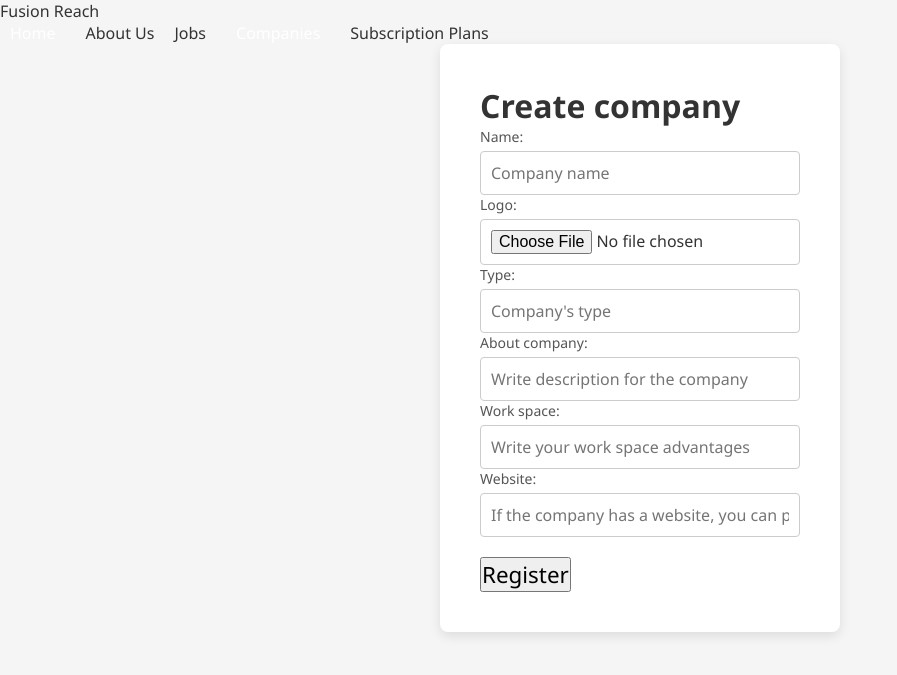
After one commit to Kaloqn250/Fusion-Raech, a Django app: page /companies/create/ in a window 1280 px wide. The commit adds this page. Shown: the top 675 px of the page, without its empty margins (0-897 px from the left). Run offline with Django 5.2, Linux system fonts and the light colour scheme.

Commit message:
Added more features

```diff
--- a/Fusion_Reach/settings.py
+++ b/Fusion_Reach/settings.py
@@ -124,3 +124,6 @@ USE_TZ = True
 
 STATIC_URL = 'static/'
 STATICFILES_DIRS = [BASE_DIR / 'static']
+
+MEDIA_URL = '/media/'
+MEDIA_ROOT = BASE_DIR / 'media'
--- a/Fusion_Reach/urls.py
+++ b/Fusion_Reach/urls.py
@@ -20,4 +20,5 @@ from django.urls import path, include
 urlpatterns = [
     path('admin/', admin.site.urls),
     path('', include('common_app.urls')),
+    path('companies/', include('companies.urls')),
 ]
--- /dev/null
+++ b/companies/forms.py
@@ -0,0 +1,29 @@
+from django import forms
+
+from companies.models import Company
+
+
+class CompanyForm(forms.ModelForm):
+    class Meta:
+        model = Company
+        fields = '__all__'
+        widgets = {
+            'name': forms.TextInput(attrs={
+                'placeholder':  'Company name',
+            }),
+            'logo': forms.FileInput(attrs={
+                'placeholder': "Company's logo",
+            }),
+            'type': forms.TextInput(attrs={
+                'placeholder': "Company's type",
+            }),
+            'about_company': forms.TextInput(attrs={
+                'placeholder': 'Write description for the company'
+            }),
+            'work_space': forms.TextInput(attrs={
+                'placeholder': 'Write your work space advantages',
+            }),
+            'website': forms.TextInput(attrs={
+                'placeholder': 'If the company has a website, you can place the url here',
+            }),
+        }
--- /dev/null
+++ b/companies/urls.py
@@ -0,0 +1,8 @@
+from django.urls import path
+
+from companies.views import CompaniesListView, CreateCompanyView
+
+urlpatterns = [
+    path('list/', CompaniesListView.as_view(), name='companies_list'),
+    path('create/', CreateCompanyView.as_view(), name='create_company')
+]
--- a/companies/views.py
+++ b/companies/views.py
@@ -1,3 +1,24 @@
+
 from django.shortcuts import render
+from django.urls import reverse_lazy
+from django.views.generic import ListView, CreateView
+
+from companies.forms import CompanyForm
+from companies.models import Company
+
 
 # Create your views here.
+class CompaniesListView(ListView):
+    model = Company
+    context_object_name = 'companies'
+    template_name = 'companies/companies_list.html'
+
+    def get_queryset(self):
+        return Company.objects.all()
+
+
+class CreateCompanyView(CreateView):
+    model = Company
+    template_name = 'companies/create_company.html'
+    form_class = CompanyForm
+    success_url = reverse_lazy('companies_list')
--- a/jobs/models.py
+++ b/jobs/models.py
@@ -1,4 +1,6 @@
 from django.db import models
+
+from companies.models import Company
 
 
 # Create your models here.
@@ -43,7 +45,6 @@ class Job(models.Model):
     weekly_hours = models.PositiveIntegerField(null=True, blank=True)
     remote_option = models.CharField(max_length=20, default='on-site')
 
-
     experience_level = models.CharField(
         max_length=2,
         choices=EXPERIENCE_LEVEL_CHOICES
@@ -57,5 +58,7 @@ class Job(models.Model):
     created_at = models.DateTimeField(auto_now_add=True)
     updated_at = models.DateTimeField(auto_now=True)
 
+    company = models.ForeignKey(Company, on_delete=models.CASCADE, related_name='jobs')
+
     def __str__(self):
         return self.title
--- a/static/css/styles.css
+++ b/static/css/styles.css
@@ -12,37 +12,31 @@
         }
 
         /* Navbar styling */
-        nav {
-            background-color: #1a73e8;
-            color: white;
-            padding: 15px 30px;
-            display: flex;
-            justify-content: space-between;
-            align-items: center;
-            position: sticky;
-            top: 0;
-            z-index: 1000;
+        nav ul {
+        list-style: none;
+        display: flex;
+        gap: 20px;
+        margin: 0;
+        padding: 0;
         }
 
-        nav .logo {
-            font-size: 1.8rem;
-            font-weight: bold;
+        /* Remove color from li, style links instead */
+        nav ul li {
+        cursor: pointer;
         }
 
-        nav ul {
-            list-style: none;
-            display: flex;
-            gap: 20px;
+        /* Style the links directly */
+        nav ul li a {
+        color: white;           /* navbar text color */
+        text-decoration: none;  /* remove underline */
+        font-weight: 500;
+        transition: color 0.3s;
+        padding: 5px 10px;      /* optional spacing for hover effect */
         }
 
-        nav ul li {
-            cursor: pointer;
-            transition: color 0.3s;
-        }
-
-        nav ul li:hover {
-            color: #ffd700;
-        }
+        nav ul li a:hover {
+        color: #ffd700;         /* gold hover like before */
+}
 
         /* Hero Section */
         .hero {
@@ -81,3 +75,112 @@
                 font-size: 1.2rem;
             }
         }
+
+/* ===== Companies Page Styles ===== */
+
+.container {
+    max-width: 800px;
+    margin: 50px auto;
+    padding: 0 20px;
+}
+
+.container h1 {
+    text-align: center;
+    margin-bottom: 40px;
+    font-size: 2.5rem;
+    color: #1a73e8; /* match homepage primary color */
+}
+
+.company {
+    background-color: white;
+    border-radius: 10px;
+    padding: 20px;
+    margin-bottom: 20px;
+    display: flex;
+    align-items: center;
+    box-shadow: 0 4px 6px rgba(0,0,0,0.1);
+    transition: transform 0.2s;
+}
+
+.company:hover {
+    transform: scale(1.02);
+}
+
+.company img {
+    width: 80px;
+    height: 80px;
+    object-fit: contain;
+    margin-right: 20px;
+    border-radius: 8px;
+    background-color: #f0f0f0;
+}
+
+.company-details h2 {
+    margin-bottom: 5px;
+    font-size: 1.5rem;
+}
+
+.company-details p {
+    font-size: 1rem;
+    color: #666;
+}
+
+/* ===== Responsive ===== */
+@media (max-width: 768px) {
+    .company {
+        flex-direction: column;
+        align-items: flex-start;
+    }
+
+    .company img {
+        margin-bottom: 10px;
+        margin-right: 0;
+    }
+}
+
+
+.form-container {
+    background-color: #ffffff;
+    padding: 40px;
+    border-radius: 8px;
+    box-shadow: 0 4px 12px rgba(0, 0, 0, 0.1);
+    width: 100%;
+    max-width: 400px;
+    margin: auto;
+}
+
+.form-container h2 {
+    text-align: center;
+    margin-bottom: 20px;
+    color: #333;
+}
+
+.form-group {
+    margin-bottom: 20px;
+}
+
+.form-group label {
+    display: block;
+    font-size: 14px;
+    color: #555;
+    margin-bottom: 5px;
+}
+
+.form-group input {
+    width: 100%;
+    padding: 10px;
+    font-size: 16px;
+    border: 1px solid #ccc;
+    border-radius: 4px;
+    transition: border-color 0.3s ease;
+}
+
+.form-group input:focus {
+    border-color: #007bff;
+    outline: none;
+}
+
+form button{
+    font-size: 1.4em;
+
+}
--- a/templates/common/nav.html
+++ b/templates/common/nav.html
@@ -1,10 +1,10 @@
 <nav>
         <div class="logo">Fusion Reach</div>
         <ul>
-            <li>Home</li>
+            <li><a href= {% url 'index' %}>Home</a></li>
             <li>About Us</li>
             <li>Jobs</li>
-            <li>Companies</li>
+            <li><a href= {% url 'companies_list' %}>Companies</a></li>
             <li>Subscription Plans</li>
         </ul>
     </nav>
--- /dev/null
+++ b/templates/companies/create_company.html
@@ -0,0 +1,14 @@
+{% extends 'common/base.html' %}
+
+{% block content %}
+<div class="form-container">
+        <h1>Create company</h1>
+        <form method="post" enctype="multipart/form-data">
+         <div class="form-group">
+            {% csrf_token %}
+            {{ form }}
+        </div>
+            <button type="submit" class="btn-submit">Register</button>
+        </form>
+    </div>
+{% endblock %}
```
Also changed, not shown: templates/companies/companies_list.html (added, +22 -0 lines), companies/migrations/0001_initial.py (added), jobs/migrations/0001_initial.py (added), media/logos/One_Shot_-_LTM_-_Fortnite.webp (added), media/logos/coca_cola.jpg (added), media/logos/coca_cola_OkTrUHq.jpg (added), media/logos/coca_cola_cV8Xths.jpg (added).
